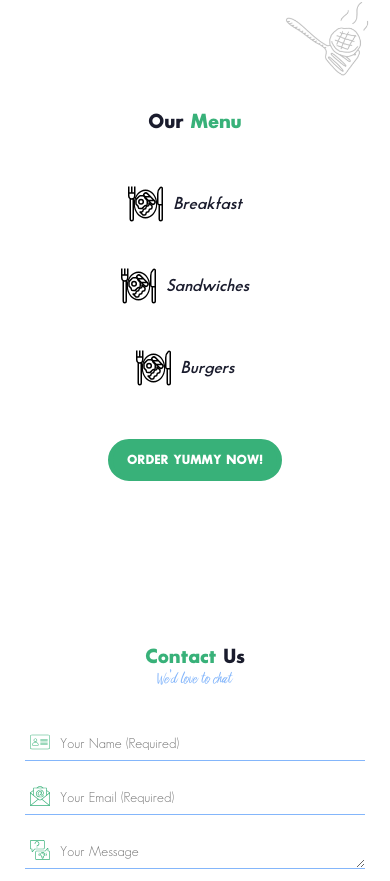
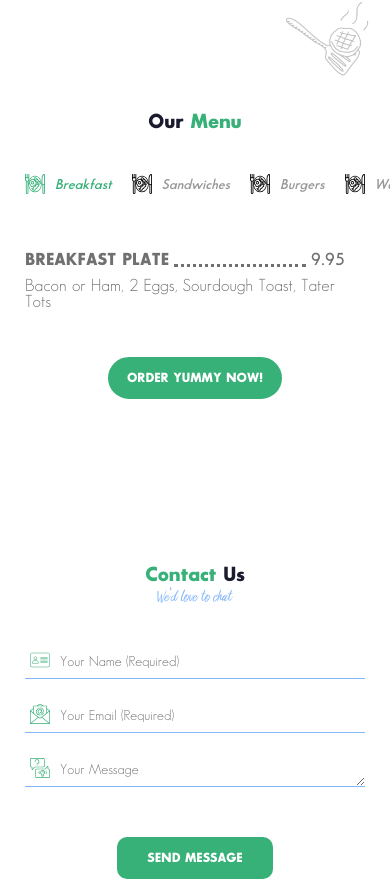
Before and after one commit to ustiuzhanin/yogis, a React (Create React App) app: page / in a window 390 px wide. Shown: the part 1546-2427 px from the top of the page. Built offline with nearby package versions, Linux system fonts and the light colour scheme.

Commit message:
add logic for mobile menu

```diff
--- a/src/components/menu-section/menu-section-caption/menu-section-caption.js
+++ b/src/components/menu-section/menu-section-caption/menu-section-caption.js
@@ -5,9 +5,13 @@ import PropTypes from "prop-types"
 import { ReactComponent as LocalsFavorite } from "../../../icons/locals-favorite.svg"
 
 const MenuSectionCaption = (props) => {
-  const { title, onCaptionClick } = props
+  const { title, onCaptionClick, isActive } = props
   return (
-    <li className="menu-section__category-item">
+    <li
+      className={`menu-section__category-item ${
+        isActive && "menu-section__category-item--active"
+      }`}
+    >
       <a
         id={title}
         className="menu-section__category-link"
@@ -26,6 +30,7 @@ const MenuSectionCaption = (props) => {
 MenuSectionCaption.propTypes = {
   title: PropTypes.string.isRequired,
   onCaptionClick: PropTypes.func.isRequired,
+  isActive: PropTypes.bool.isRequired,
 }
 
 export default MenuSectionCaption
--- a/src/components/menu-section/menu-section.js
+++ b/src/components/menu-section/menu-section.js
@@ -19,6 +19,48 @@ const menuData = {
     },
   ],
   burgers: [
+    {
+      name: "burger",
+      desc: "Bacon or Ham, 2 Eggs,",
+      price: "19.95",
+    },
+  ],
+  waffles: [
+    {
+      name: "burger",
+      desc: "Bacon or Ham, 2 Eggs,",
+      price: "19.95",
+    },
+  ],
+  crepes: [
+    {
+      name: "burger",
+      desc: "Bacon or Ham, 2 Eggs,",
+      price: "19.95",
+    },
+  ],
+  soups: [
+    {
+      name: "burger",
+      desc: "Bacon or Ham, 2 Eggs,",
+      price: "19.95",
+    },
+  ],
+  salads: [
+    {
+      name: "burger",
+      desc: "Bacon or Ham, 2 Eggs,",
+      price: "19.95",
+    },
+  ],
+  kids: [
+    {
+      name: "burger",
+      desc: "Bacon or Ham, 2 Eggs,",
+      price: "19.95",
+    },
+  ],
+  appetizers: [
     {
       name: "burger",
       desc: "Bacon or Ham, 2 Eggs,",
@@ -47,6 +89,7 @@ const MenuSection = () => {
             <MenuSectionCaption
               key={Math.random()}
               title={title}
+              isActive={menuActive === title}
               onCaptionClick={onMenuCategoryClick}
             />
           ))}
--- a/src/components/menu/menu.js
+++ b/src/components/menu/menu.js
@@ -14,9 +14,14 @@ const Menu = (props) => {
   return (
     <ul
       className={`menu menu__list--${type} ${
+        isMenuOpen && type === "header" && "menu__list--open"
+      }`}
+    >
+      {/* <ul
+      className={`menu menu__list--${type} ${
         isMenuOpen ? "menu__list--open" : null
       }`}
-    >
+    > */}
       <li className={`menu__item menu__item--${type}`}>
         <Link
           className={`menu__link menu__link--${type}`}
--- a/src/index.css
+++ b/src/index.css
@@ -481,6 +481,14 @@ input[type="radio"].visually-hidden {
   fill: #38b179;
 }
 
+.menu-section__category-item--active .menu-section__category-link {
+  color: #38b179;
+}
+
+.menu-section__category-item--active .menu-section__category-img {
+  fill: #38b179;
+}
+
 .menu-section__dish-list {
   width: 63%;
   max-height: 600px;
@@ -535,7 +543,7 @@ input[type="radio"].visually-hidden {
 }
 
 .menu-section__dish-list::-webkit-scrollbar {
-  /* -webkit-appearance: none; */
+  -webkit-appearance: none;
   width: 16px;
 }
 
@@ -1307,24 +1315,39 @@ input[type="radio"].visually-hidden {
     font-size: 20px;
   }
 
+  .menu-section__wrapper {
+    flex-wrap: wrap;
+  }
+
   .menu-section__category-list {
     display: flex;
-    flex-wrap: wrap;
-    justify-content: center;
-    width: 100%;
+    width: auto;
+    margin-bottom: 30px;
+    margin-right: -25px;
+
+    overflow-x: scroll;
   }
 
   .menu-section__category-item {
-    margin: 20px;
+    margin: 0;
+    margin-bottom: 10px;
   }
 
   .menu-section__category-link {
     display: flex;
     justify-content: center;
+
+    font-size: 14px;
+    color: #989898;
+  }
+
+  .menu-section__category-img {
+    width: 20px;
   }
 
   .menu-section__dish-list {
-    display: none;
+    /* display: none; */
+    width: 100%;
   }
 
   .contact-form {
```
